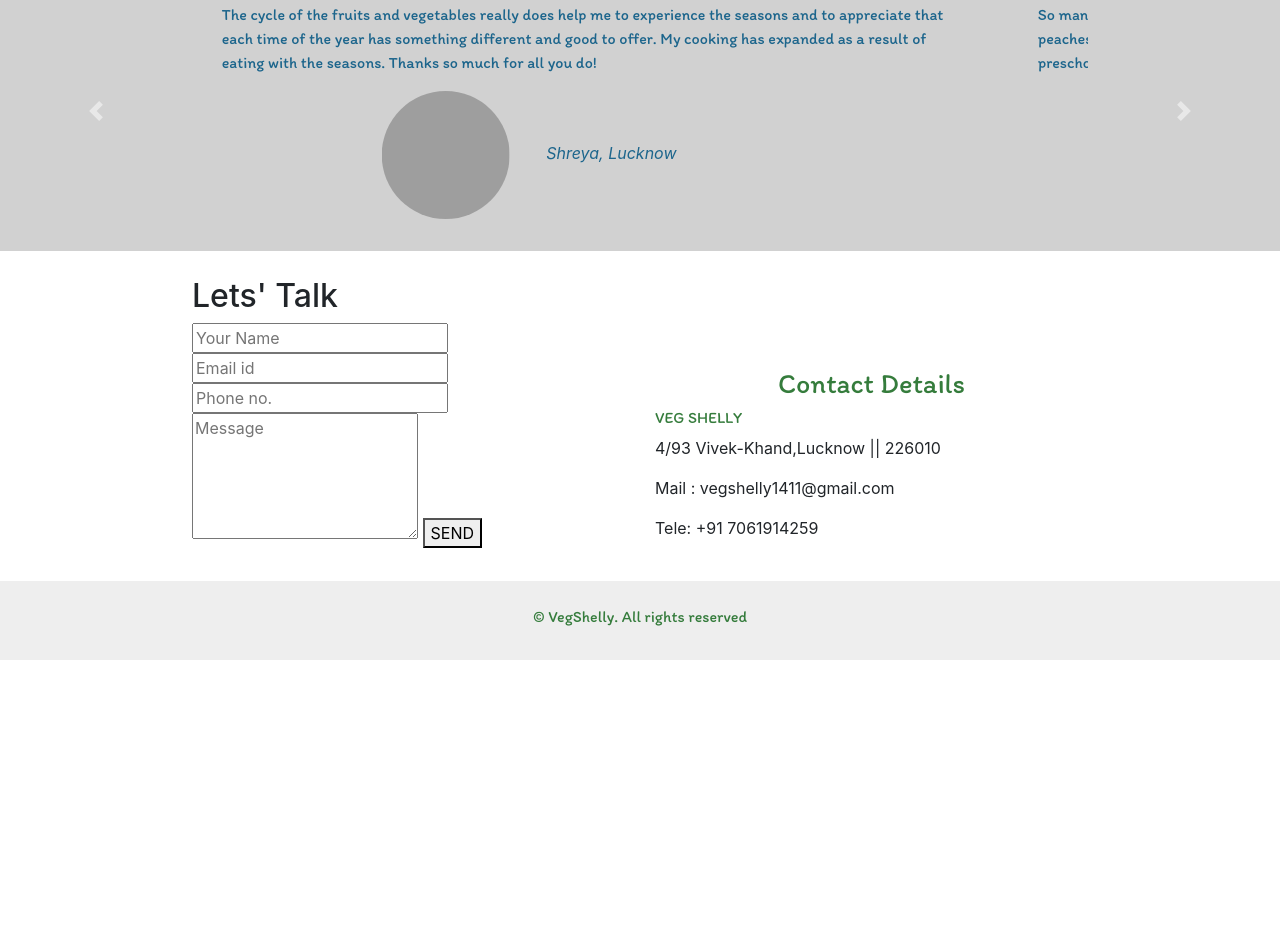
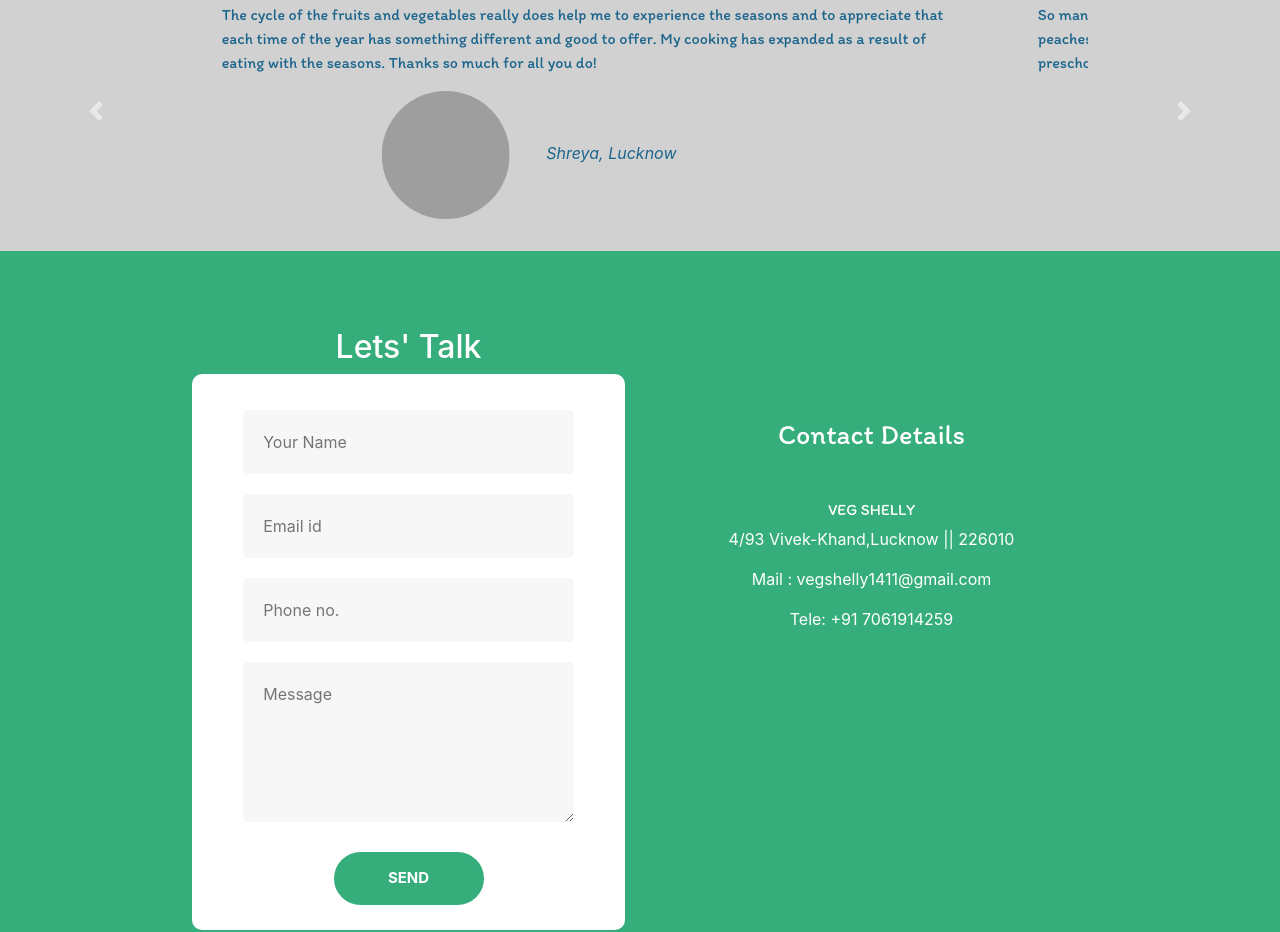
Before and after one commit to Shaswatchandrayan/Vegetable_Website, a plain HTML site: page index.html in a window 1280 px wide. Shown: the part 3147-4079 px from the top of the page. Before the commit the page ends 3807 px from the top, so only its background shows below. Drawn offline with nearby package versions, Linux system fonts and the light colour scheme; grey boxes are pictures that could not be loaded; a script that the page names is missing.

Commit message:
Update styles.css

```diff
--- a/styles.css
+++ b/styles.css
@@ -1,30 +1,40 @@
-.body{
+html {
+    scroll-behavior: smooth;
+}
+
+body {
     align-items: center;
 }
+
 /* navbar begins */
 
-.navbar{
+.navbar {
     background-color: white;
     padding: 0 0 0;
 
 
 
 }
-.navbar-img{
+
+.navbar-img {
     padding-bottom: 10px;
     margin-left: 2.5rem;
 }
-.n-brand{
+
+.n-brand {
     margin-left: 1.5rem;
     color: #357C3C;
     padding-top: 11px;
-         font-family: 'EB Garamond', sans-serif;;
+    font-family: 'EB Garamond', sans-serif;
+    ;
     font-size: 2.5rem;
 }
-.navbar-nav{
+
+.navbar-nav {
     margin-right: 20px;
 }
-.nav-link{
+
+.nav-link {
     color: #B2B1B9;
     font-family: 'Domine', serif;
 }
@@ -33,7 +43,7 @@
 
 /* home begins */
 
-#home{
+#home {
     width: 100%;
     padding: 0 7%;
     display: table;
@@ -46,71 +56,82 @@
     height: 100vh;
 }
 
-.h-element{
+.h-element {
     float: right;
     margin-top: 120px;
     font-family: 'Itim';
-    color:#357C3C;
+    color: #357C3C;
 
 }
-.home-para{
+
+.home-para {
     margin-top: 30px;
     line-height: 7px;
     color: #92A9BD;
     margin-bottom: 25px;
 }
+
 /* home ends */
 
 /* products start */
-#products{
+#products {
     text-align: center;
     padding: 1% 20%;
 }
-.product-row{
+
+.product-row {
     padding-bottom: 20px;
 }
-h3{
+
+h3 {
     padding-top: 90px;
     text-align: center;
     font-family: 'Itim';
-    color:#357C3C;
+    color: #357C3C;
 
 }
-.card{
+
+.card {
 
     margin-top: 20px;
     padding-bottom: 10px;
     align-items: center;
     font-family: 'Itim';
-    color:#357C3C;
+    color: #357C3C;
     width: 13rem;
     line-height: 7px;
 }
-.product-img{
+
+.product-img {
     height: 150px;
     width: 150px;
 }
-.s-price{
+
+.s-price {
     padding-right: 11px;
     text-decoration: line-through;
     font-size: 14px;
     color: #D1D1D1;
 }
-.r-price{
+
+.r-price {
     padding-left: 11px;
     font-size: 14px;
     color: #92A9BD;
 }
-.product-icon{
+
+.product-icon {
     margin: 0 5px 0;
     border-style: groove;
     border-radius: 3px;
 }
-.pro-imgicon{
+
+.pro-imgicon {
     height: 15px;
     width: 15px;
 }
-.icon-row{
+
+.icon-row {
     padding-bottom: 5px;
 }
 
@@ -118,34 +139,40 @@ h3{
 
 /* about section  starts*/
 
-#about{
+#about {
     padding: 0.5% 15%;
 }
-.ab-row{
+
+.ab-row {
     padding-top: 50px;
 
 }
-.adiv-row{
+
+.adiv-row {
     padding-left: 60px;
     width: 564px;
     float: right;
     margin-top: 10px;
-    color: #B2B1B9;;
+    color: #B2B1B9;
+    ;
     font-family: 'Itim';
 
 }
-h5{
+
+h5 {
     text-align: center;
     font-family: 'Itim';
-    color:#357C3C;
+    color: #357C3C;
 }
-.ab-btn{
+
+.ab-btn {
     border-radius: 1em;
-    background-color:#D8D2CB;
+    background-color: #D8D2CB;
     font-family: 'Itim';
     color: #fff;
 }
-.ab-btn:hover{
+
+.ab-btn:hover {
     background-color: #92A9BD;
 }
 
@@ -153,12 +180,12 @@ h5{
 
 /* service section starts  */
 
- #service{
+#service {
     text-align: center;
     padding: 1% 20%;
 }
 
-.ser-card{
+.ser-card {
     align-items: center;
     font-family: 'Itim';
     color: #B2B1B9;
@@ -167,82 +194,158 @@ h5{
     margin-top: 30px;
 }
 
-.service-icon{
+.service-icon {
     height: 40px;
     width: 40px;
     margin-bottom: 10PX;
 }
-h6{
+
+h6 {
     font-family: 'Itim';
-    color:#357C3C;
+    color: #357C3C;
 }
 
 
 /* service section ends  */
 
 /* review section starts  */
- #review{
+#review {
     background-color: #D1D1D1;
     padding-bottom: 2rem;
 
 }
- .carousel{
+
+.carousel {
     padding: 0 15%;
     margin-top: 2rem;
 
 
 }
- .active{
-     padding: 0 5rem;;
+
+.active {
+    padding: 0 5rem;
+    ;
 }
 
- .review-image{
+.review-image {
     height: 8rem;
     width: 8rem;
     border-radius: 5rem;
     margin-left: 10rem;
     margin-right: 2rem;
 }
-em{
-     color:#1C658C;
+
+em {
+    color: #1C658C;
 }
 
- .rev-para{
+.rev-para {
     font-family: 'Itim';
-    color:#1C658C;
+    color: #1C658C;
 }
 
 
 /* review section ends  */
 
 /* contact section start */
- #contact{
-     padding: 2% 15%;
+#contact {
+    padding: 6% 15%;
+    background-color: #36AE7C;
+    color: #fff;
 }
- .cont-card{
-     width: 800px;
+
+.contact-Rw {
+    text-align: center;
+
 }
-.cont-img{
-    height: 410px;
-    width: 400px;
-    margin-top: 5px;
-    margin-right: 105px;
+
+.cd {
+    color: #fff;
 }
-.cont-form{
-    float: right;
+
+.vg {
+    color: #fff;
 }
+
+.contact-rw {
+    margin-top: 3rem;
+}
+
+.ct-icon-rw {
+    display: flex;
+    justify-content: center;
+    align-items: center;
+
+}
+
+.ct-img {
+    height: 35px;
+    width: 35px;
+    margin-inline: 10px;
+}
+
+.footer {
+    padding: 1% 15%;
+    text-align: center;
+    font-family: 'Anton', sans-serif;
+
+    color: #5463FF;
+
+}
+
+form {
+    background-color: #fff;
+    display: flex;
+    flex-direction: column;
+    padding: 2vw 4vw;
+    border-radius: 10px;
+}
+
+form input,
+form textarea {
+    border: 0;
+    margin: 10px 0;
+    padding: 20px;
+    background-color: #F7F7F7;
+    border-radius: 5px;
+}
+
+form button {
+    padding: 15px;
+    background-color: #36AE7C;
+    width: 150px;
+    cursor: pointer;
+    margin: 20px auto 0;
+    border-radius: 30px;
+    outline: none;
+    border: 0;
+    color: #fff;
+    font-size: 15px;
+    font-weight: bold;
+}
+
+form button:hover {
+    background-color: green;
+    color: #fFF;
+}
+
+
+
+
 /* contact section ends  */
- #footer{
+#footer {
     padding: 2% 0%;
     text-align: center;
     background-color: #EEEEEE;
 }
- ::-webkit-scrollbar{
+
+::-webkit-scrollbar {
 
     border-radius: 10px;
     width: 9px;
 }
- ::-webkit-scrollbar-thumb{
+
+::-webkit-scrollbar-thumb {
     background-color: #357C3C;
     border-radius: 10px;
 }
```
Lines whose indentation alone changed are shown as unchanged.
